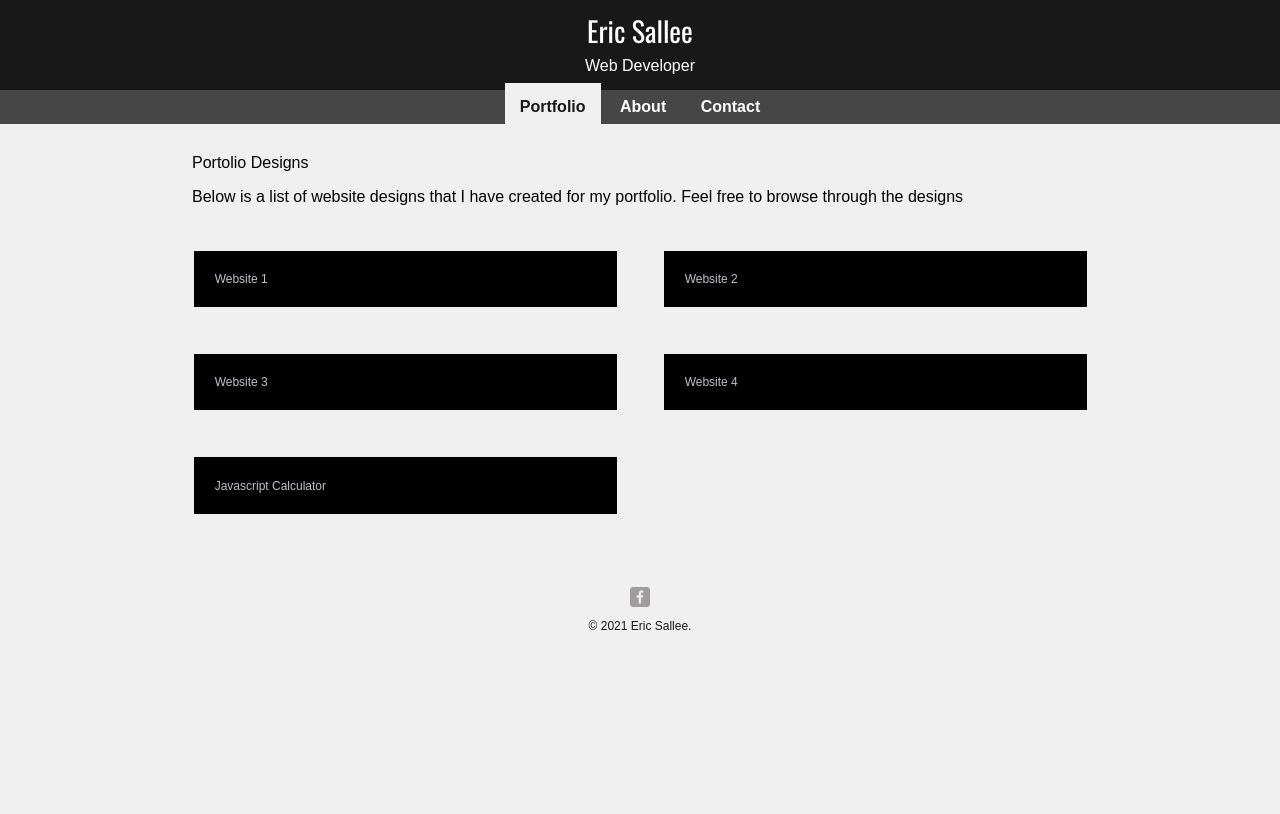
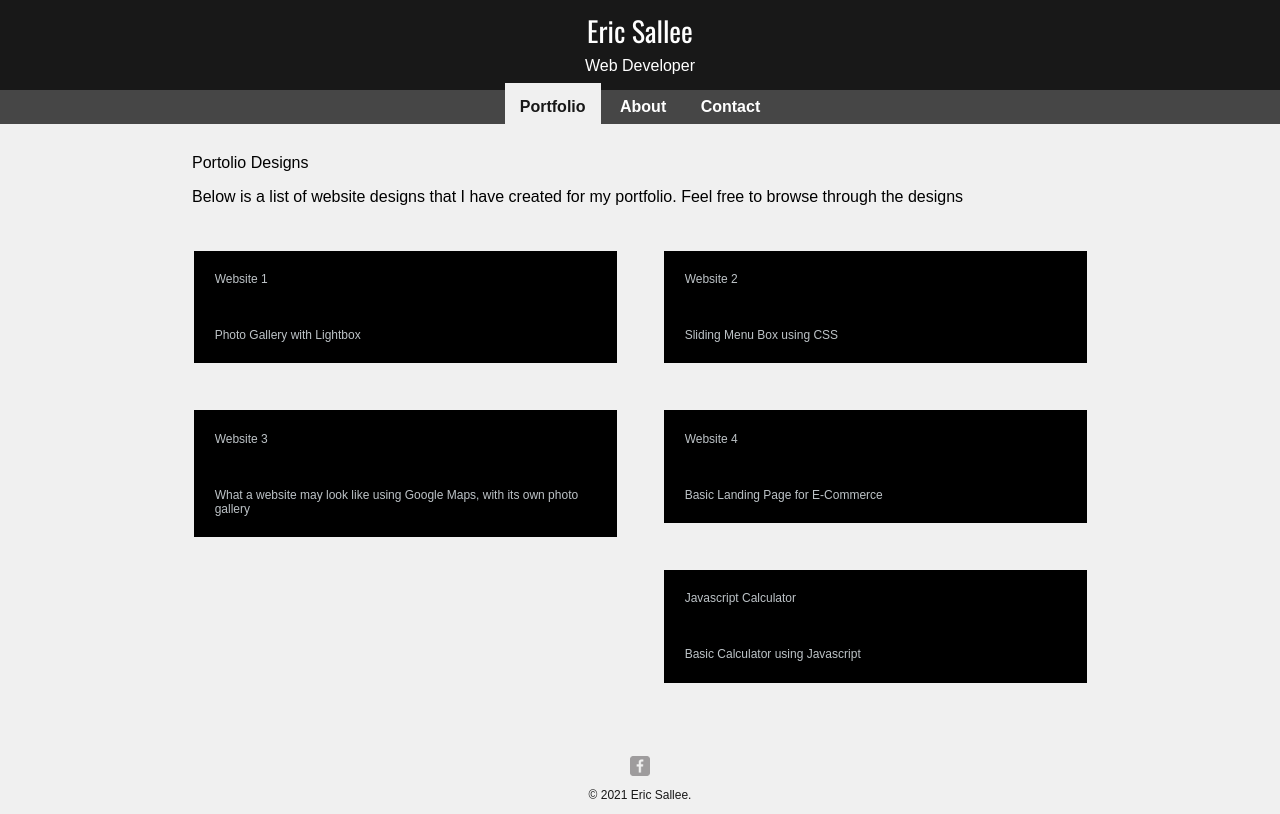
Before and after one commit to ersallee/Portfolio, a plain HTML site: page index.html in a window 1280 px wide. Drawn offline with nearby package versions, Linux system fonts and the light colour scheme.

Commit message:
Fixed about, contact, index
Updated index
fixed contact and about, missing > in meta tag
fixed contact, had Name and br tags

```diff
--- a/index.html
+++ b/index.html
@@ -32,26 +32,31 @@
 				<li>
 					<a href="PhotoGallery1/index.html">
 						<p>Website 1</p>
+						<p>Photo Gallery with Lightbox</p>
 					</a>
 				</li>
 				<li>
 					<a href="ResponsiveSlidingMenu/index.html">
 						<p>Website 2</p>
+						<p>Sliding Menu Box using CSS</p>
 					</a>
 				</li>
 				<li>
 					<a href="Dentist/index.html">
 						<p>Website 3</p>
+						<p>What a website may look like using Google Maps, with its own photo gallery</p>
 					</a>
 				</li>
 				<li>
 					<a href="LandingPage/index.html">
 						<p>Website 4</p>
+						<p>Basic Landing Page for E-Commerce</p>
 					</a>
 				</li>
 				<li>
 					<a href="WebJSCalc/index.html">
 						<p>Javascript Calculator</p>
+						<p>Basic Calculator using Javascript</p>
 					</a>
 				</li>
 			</ul>
```
Also changed, not shown: about.html (+1 -1 lines), contact.html (+1 -1 lines).
